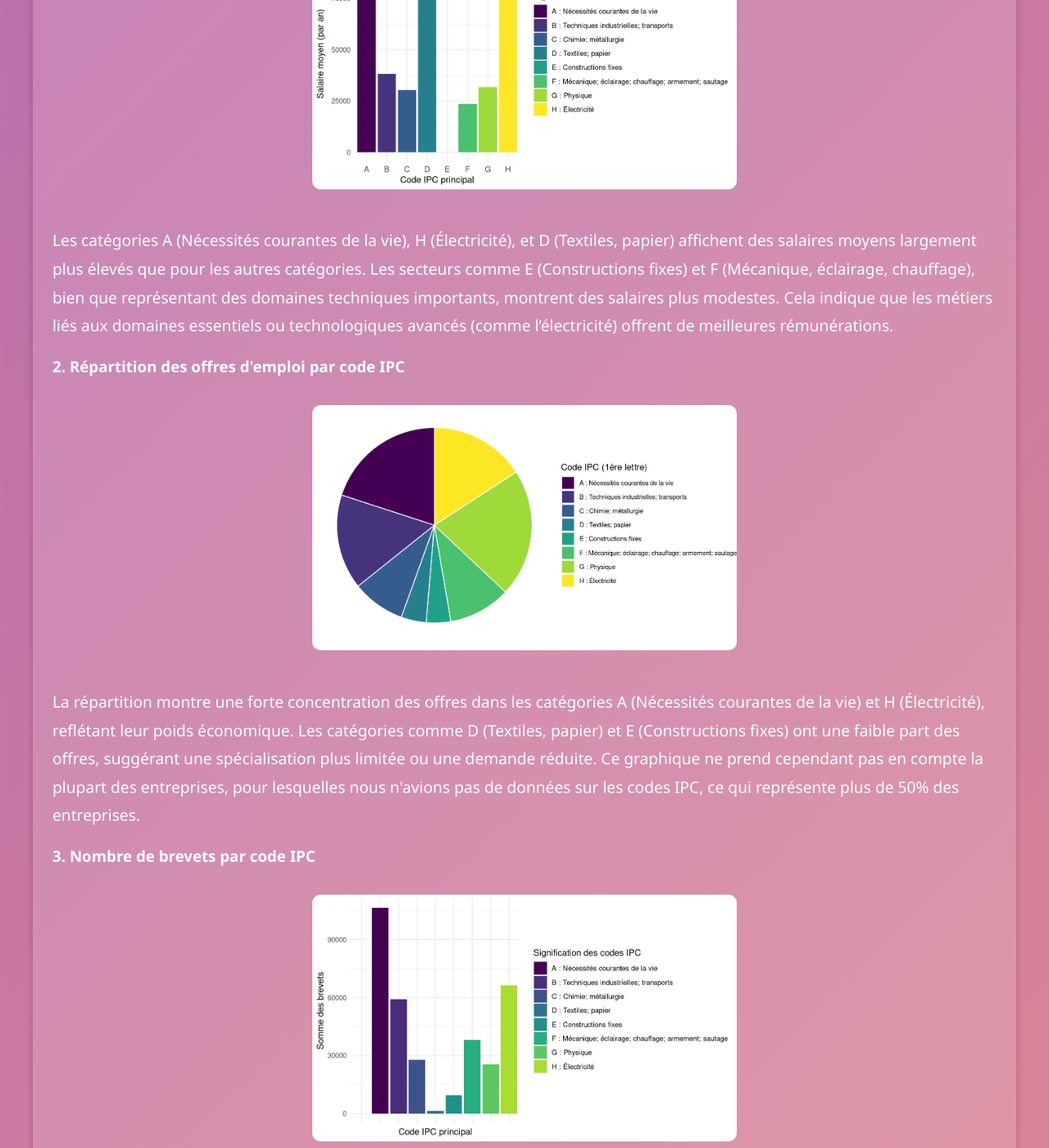
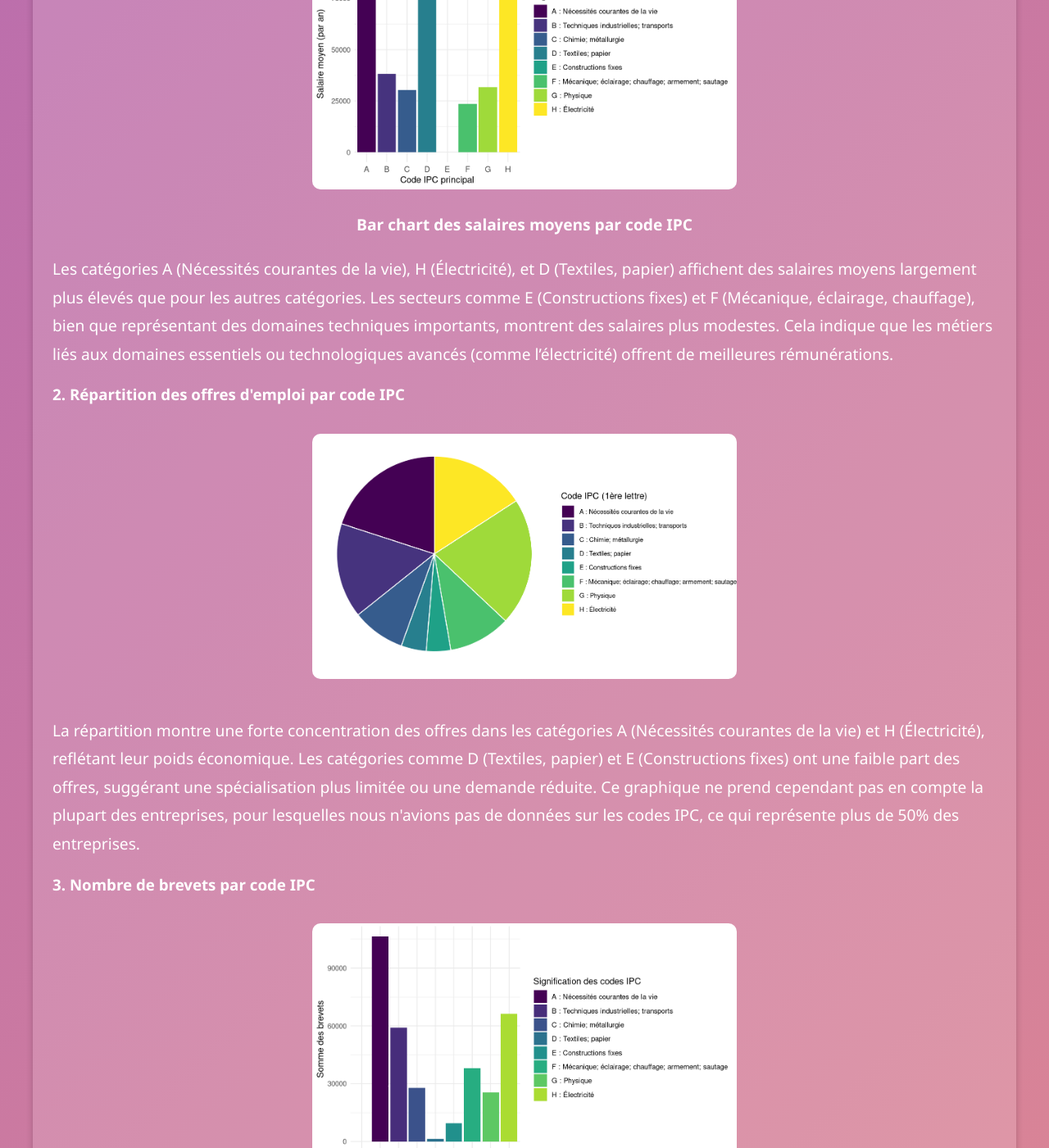
Before and after one commit to SebastienH422/ProjetR.smams, a Jekyll site: the page analyses.html, which Jekyll copies as it is, in a window 1280 px wide and 1400 px high, scrolled down 3474 px. Shown: the whole window at 82% size. Built offline with Jekyll 4.4.1, drawn with Linux system fonts in a browser that asks for light colours; some of the changed text lies outside the part shown.

Commit message:
Update analyses.html

```diff
--- a/analyses.html
+++ b/analyses.html
@@ -145,6 +145,8 @@ Pour maximiser à la fois innovation et rémunération, une combinaison de comp
                 <h3>1. Salaires moyens par codes IPC</h3>
                 <p align="center">
                     <img src="Images/ipc_salaires_sans_legende.png" alt="Salaires moyens par code IPC">
+                    <br>
+                    <strong>Bar chart des salaires moyens par code IPC</strong>
                 </p>
                 <p> Les catégories A (Nécessités courantes de la vie), H (Électricité), et D (Textiles, papier) affichent des salaires moyens largement plus élevés que pour les autres catégories.
 Les secteurs comme E (Constructions fixes) et F (Mécanique, éclairage, chauffage), bien que représentant des domaines techniques importants, montrent des salaires plus modestes.
@@ -159,6 +161,8 @@ Ce graphique ne prend cependant pas en compte la plupart des entreprises, pour l
                 <h3>3. Nombre de brevets par code IPC</h3>
                 <p align="center">
                     <img src="Images/ipc_n_patents_good_sans_l.png" alt="Nombre de brevets par code IPC">
+                    <br>
+                    <strong>Pie chart de la répartition des offres d'emploie par code IPC</strong>
                 </p>
                 <p>Les brevets sont largement dominés par les catégories A (Nécessités courantes de la vie), H (Électricité), et B (Techniques industrielles, transports).
 Ces catégories reflètent des domaines où l’innovation est particulièrement active, répondant à des besoins fondamentaux (catégorie A) ou soutenant des secteurs technologiques et industriels clés (catégories B et H).
```
